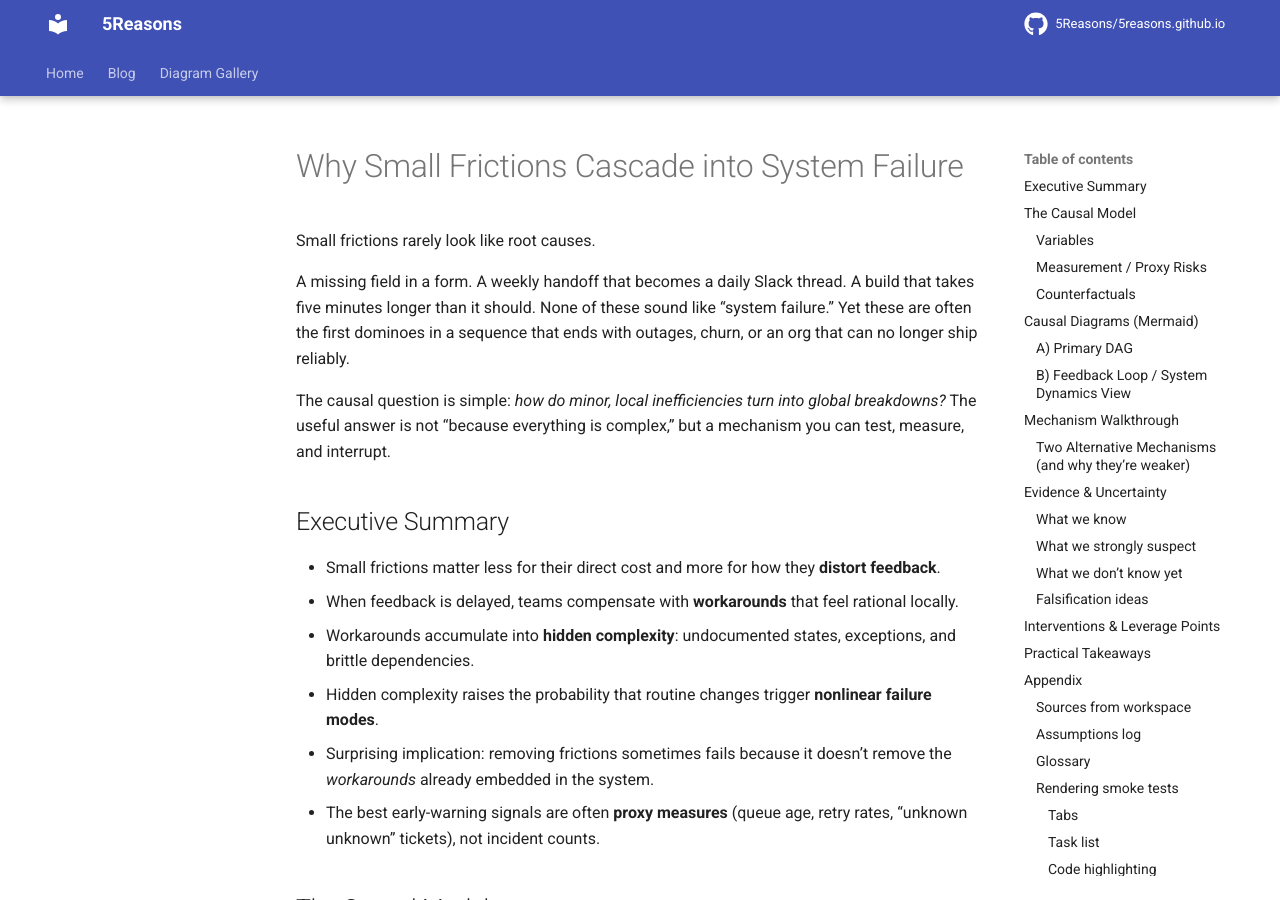
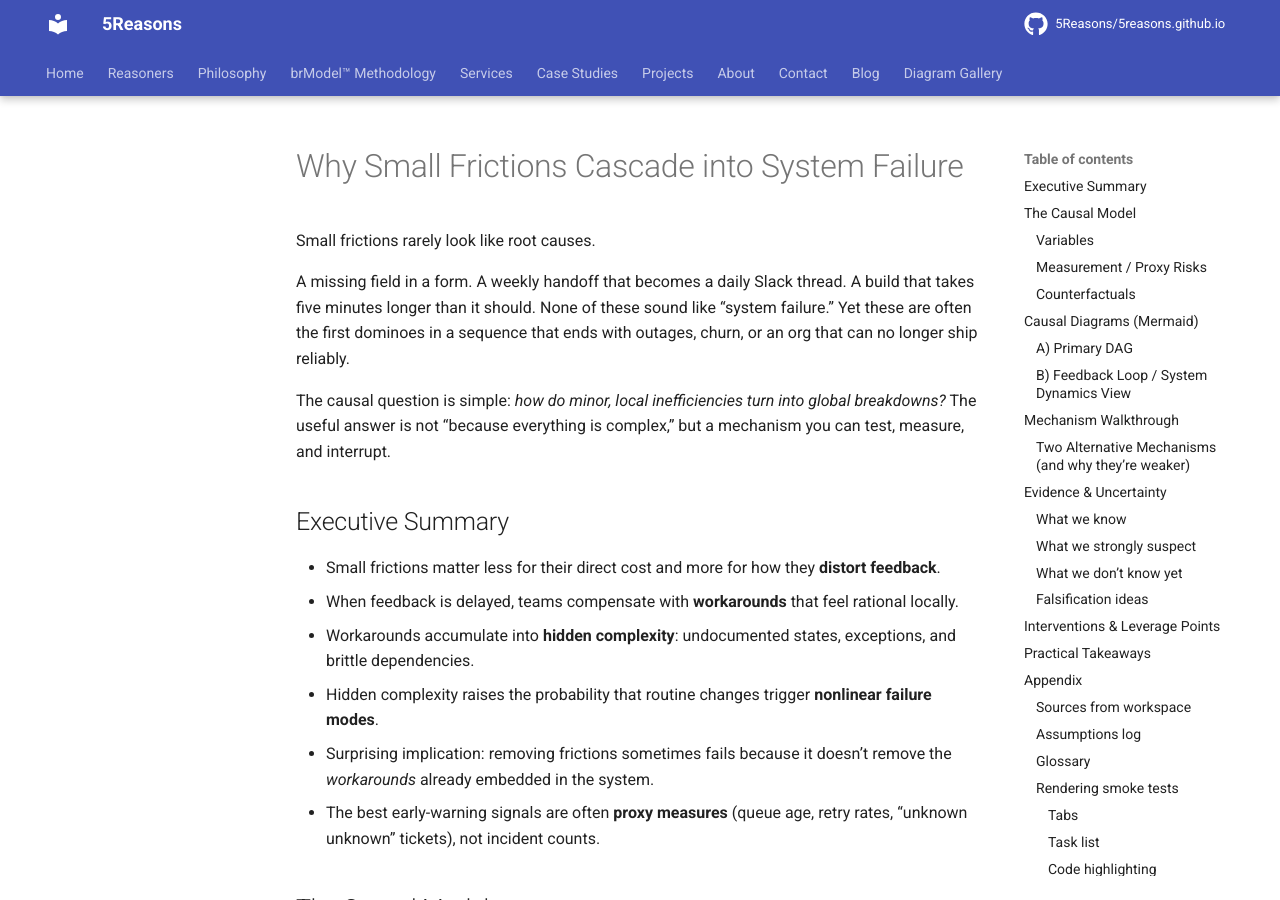
Before and after one commit to 5Reasons/5reasons.github.io, an MkDocs documentation site: the page built from docs/blog/posts/2026-01-16_why-small-frictions-cascade-into-system-failure.md, in a window 1280 px wide and 900 px high. Built offline with MkDocs 1.6.1 and Material for MkDocs 9.7.7, drawn with Linux system fonts in a browser that asks for light colours; comment, search, counter and statistics services are not loaded.

Commit message:
Show section tree in left navigation

```diff
--- a/mkdocs.yml
+++ b/mkdocs.yml
@@ -23,6 +23,20 @@
 
 nav:
   - Home: index.md
+  - Reasoners:
+      - Overview: reasoners/index.md
+      - Vision 2026: reasoners/vision-2026.md
+  - Philosophy: philosophy/index.md
+  - brModel™ Methodology: methodology/index.md
+  - Services: services/index.md
+  - Case Studies:
+      - Overview: case-studies/index.md
+      - Biomedicine: case-studies/biomedicine.md
+      - Finance: case-studies/finance.md
+      - Legal: case-studies/legal.md
+  - Projects: projects/index.md
+  - About: about/index.md
+  - Contact: contact/index.md
   - Blog: blog/index.md
   - Diagram Gallery: diagrams/index.md
 
```
